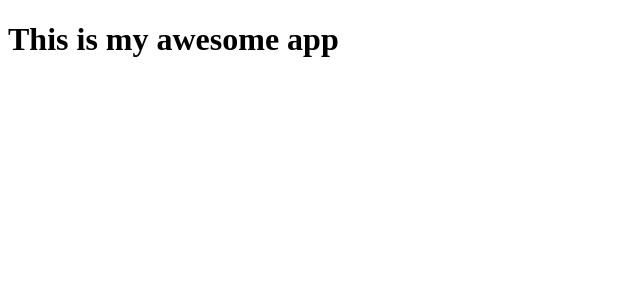
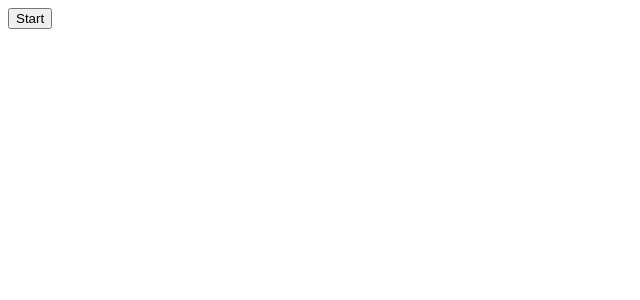
Before and after one commit to beth92/countdown, a React app: page / in a window 1280 px wide. Shown: the top 300 px of the page, without its empty margins (0-640 px from the left). Built offline with nearby package versions, Linux system fonts and the light colour scheme.

Commit message:
Setup jest for testing

```diff
--- a/client/src/components/App.js
+++ b/client/src/components/App.js
@@ -1,10 +1,15 @@
 import React from 'react';
+
+// local components
+import Controls from './Controls';
 
 export default class App extends React.Component {
 
   render() {
     return (
-      <h1>This is my awesome app</h1>
+      <React.Fragment>
+        <Controls/>
+      </React.Fragment>
     );
   }
 }
--- /dev/null
+++ b/client/src/components/Controls.js
@@ -0,0 +1,10 @@
+import React from 'react';
+
+export default class Controls extends React.Component {
+
+  render() {
+    return (
+      <button>Start</button>
+    );
+  }
+}
```
Also changed, not shown: package.json (+8 -2 lines), 2 other files (tests, documents, lock files or other folders).
